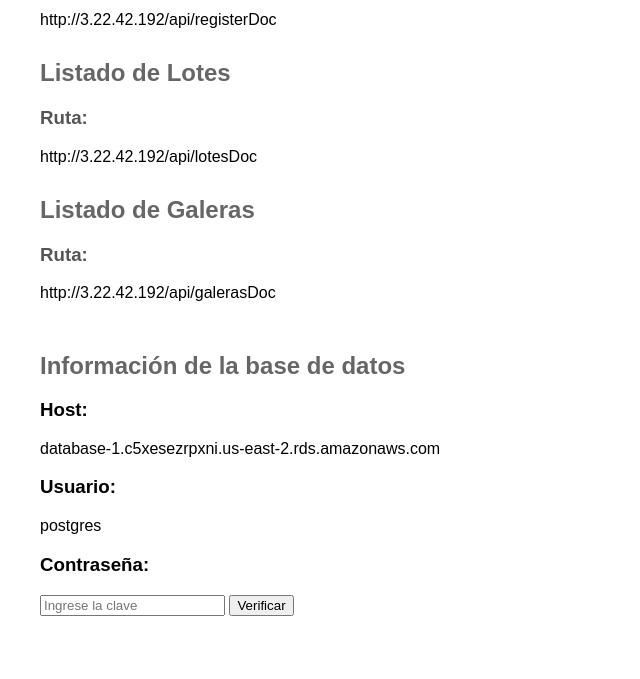
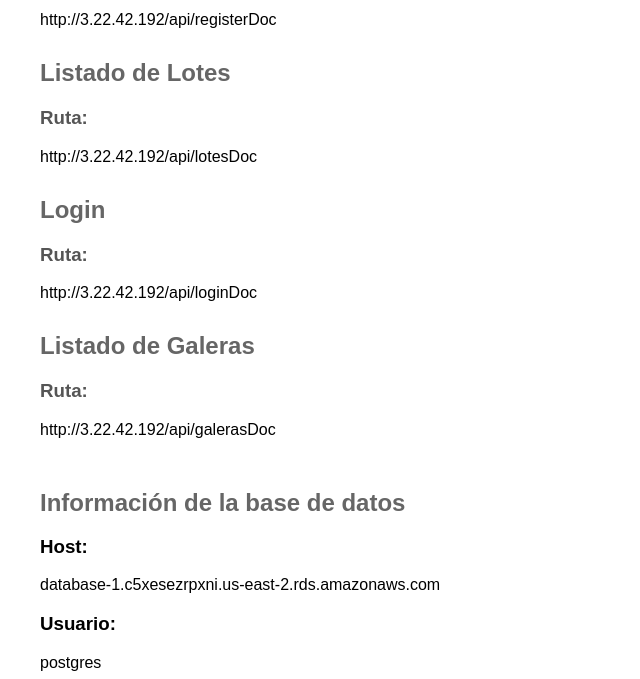
Before and after one commit to Danval-003/MGA_Api, a Flask app: page / in a window 1280 px wide. Shown: the part 176-855 px from the top of the page, without its empty margins (0-640 px from the left). Before the commit the page ends 792 px from the top, so only its background shows below. Run offline with Flask 3, Linux system fonts and the light colour scheme.

Commit message:
Se agrega la edad del pollo de la galera

```diff
--- a/templates/totalDoc.html
+++ b/templates/totalDoc.html
@@ -62,6 +62,12 @@
     <p>http://3.22.42.192/api/lotesDoc</p>
   </div>
 
+    <div class="endpoint">
+    <h2>Login</h2>
+    <h3>Ruta:</h3>
+    <p>http://3.22.42.192/api/loginDoc</p>
+  </div>
+
   <div class="endpoint">
     <h2>Listado de Galeras</h2>
     <h3>Ruta:</h3>
```
